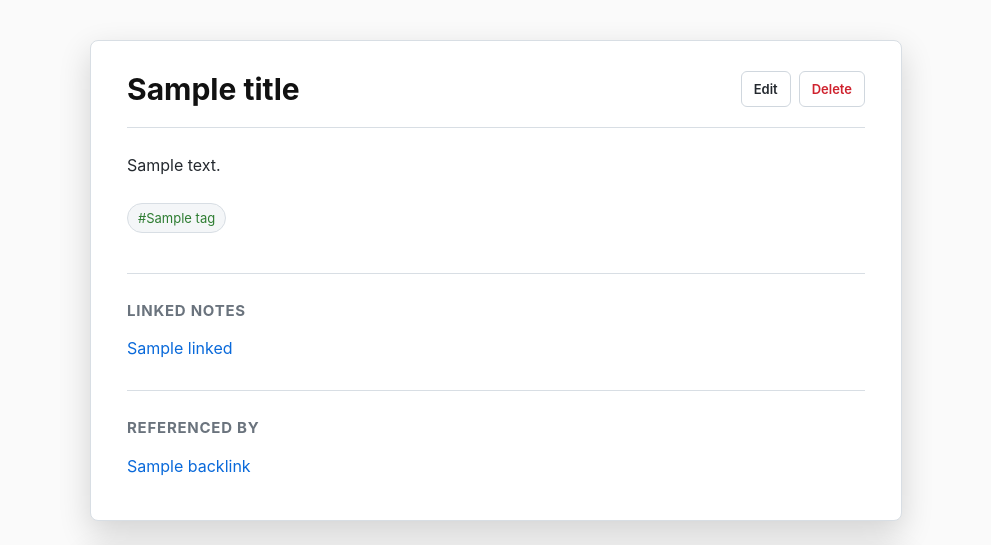
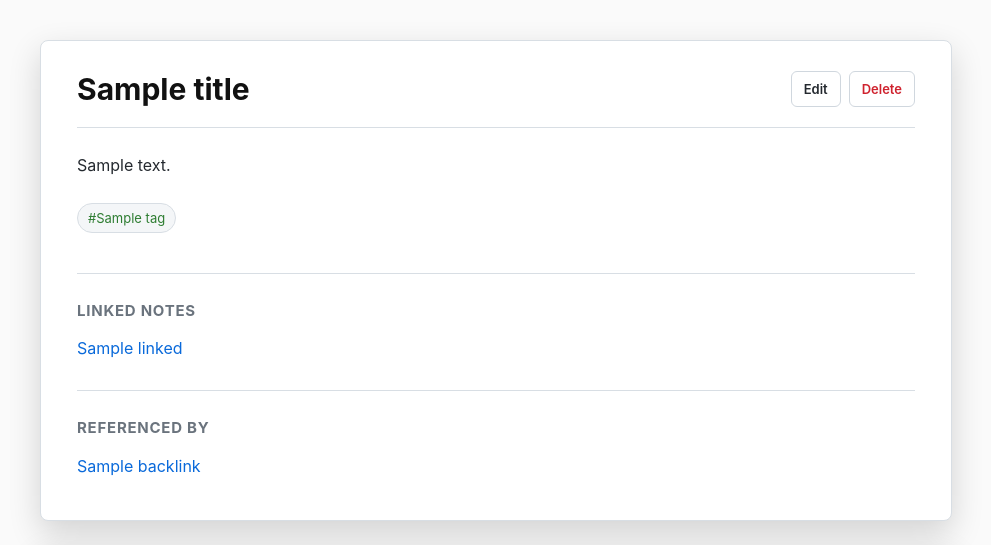
Before and after one commit to ivandemec/my_base, a Flask app: template templates/note.html in a window 1280 px wide. Shown: the part 61-606 px from the top of the page, without its empty margins (144-1135 px from the left). Run offline with Flask 3, Linux system fonts and the light colour scheme; the template is opened without the code that fills it: most values are stand-ins (such as "Sample title", 1, 10 or a date in 2020).

Commit message:
make note card wider

```diff
--- a/templates/note.html
+++ b/templates/note.html
@@ -33,7 +33,7 @@
             color: var(--fg); padding: 6px 10px; border-radius: 6px; cursor: pointer; font-size: 14px; line-height: 1;
         }
         #theme-toggle:hover { border-color: var(--accent); }
-        main { max-width: 860px; margin: 0 auto; padding: 40px 24px 120px; }
+        main { width: 75%; margin: 0 auto; padding: 40px 24px 120px; }
         .note-card { background: var(--panel); border: 1px solid var(--border-soft); border-radius: 8px;
             padding: 30px 36px 36px; box-shadow: 0 12px 32px rgba(0,0,0,.16); }
         .note-card-header { display: flex; align-items: flex-start; justify-content: space-between; gap: 24px;
@@ -48,6 +48,7 @@
         .action-button:hover { border-color: var(--accent); }
         .action-button.delete { color: var(--danger); }
         .action-button.delete:hover { background: var(--danger-bg); border-color: var(--danger); }
+        .content { max-width: 100%; overflow-x: auto; }
         .content h1, .content h2, .content h3 { color: var(--strong); margin-top: 1.6em; }
         .content a { color: var(--link); text-decoration: none; }
         .content a:hover { text-decoration: underline; }
@@ -99,7 +100,7 @@
         #preview p { margin: 6px 0; }
         #preview .hint { margin-top: 10px; font-size: 11px; color: var(--muted); }
         @media (max-width: 620px) {
-            main { padding: 20px 12px 80px; }
+            main { width: 100%; padding: 20px 12px 80px; }
             .note-card { padding: 22px 18px 28px; }
             .note-card-header { flex-direction: column; gap: 16px; }
             .note-actions { width: 100%; }
```
